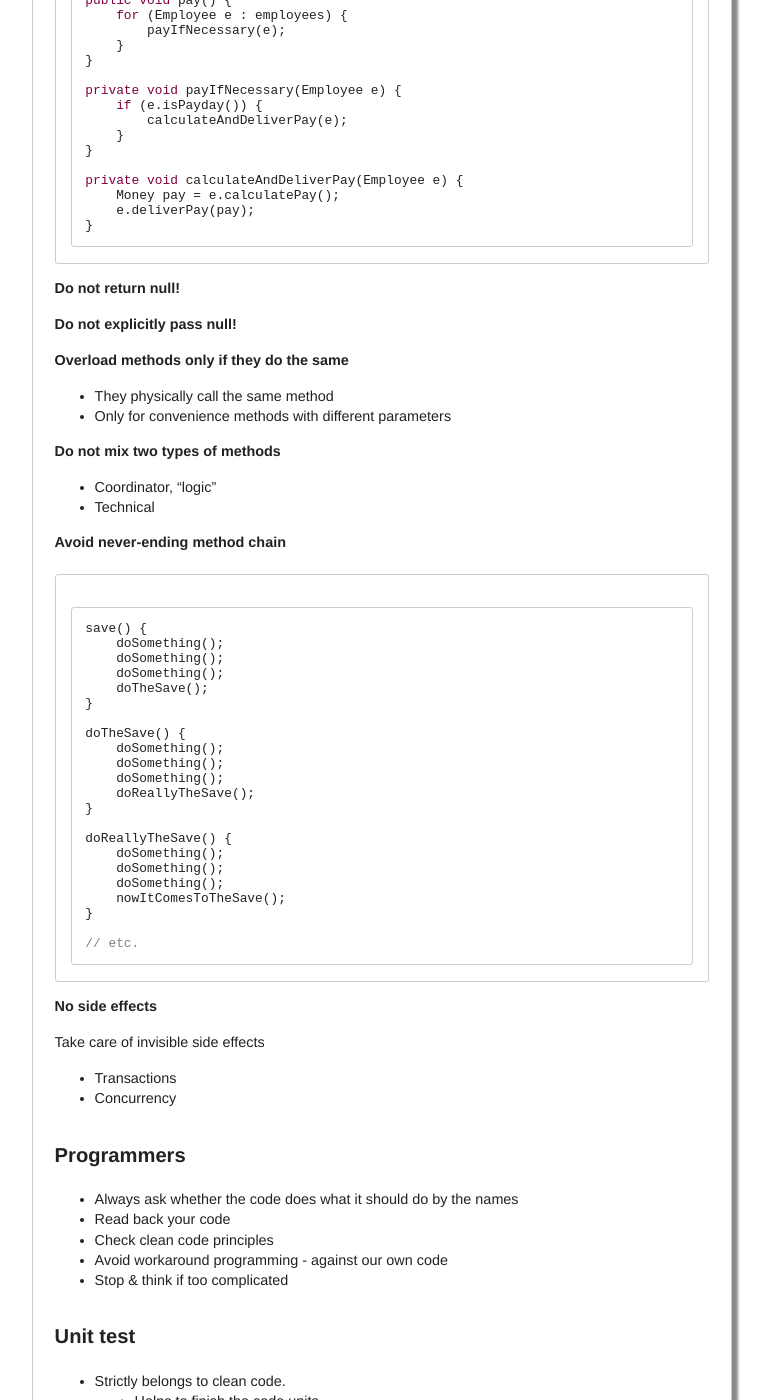
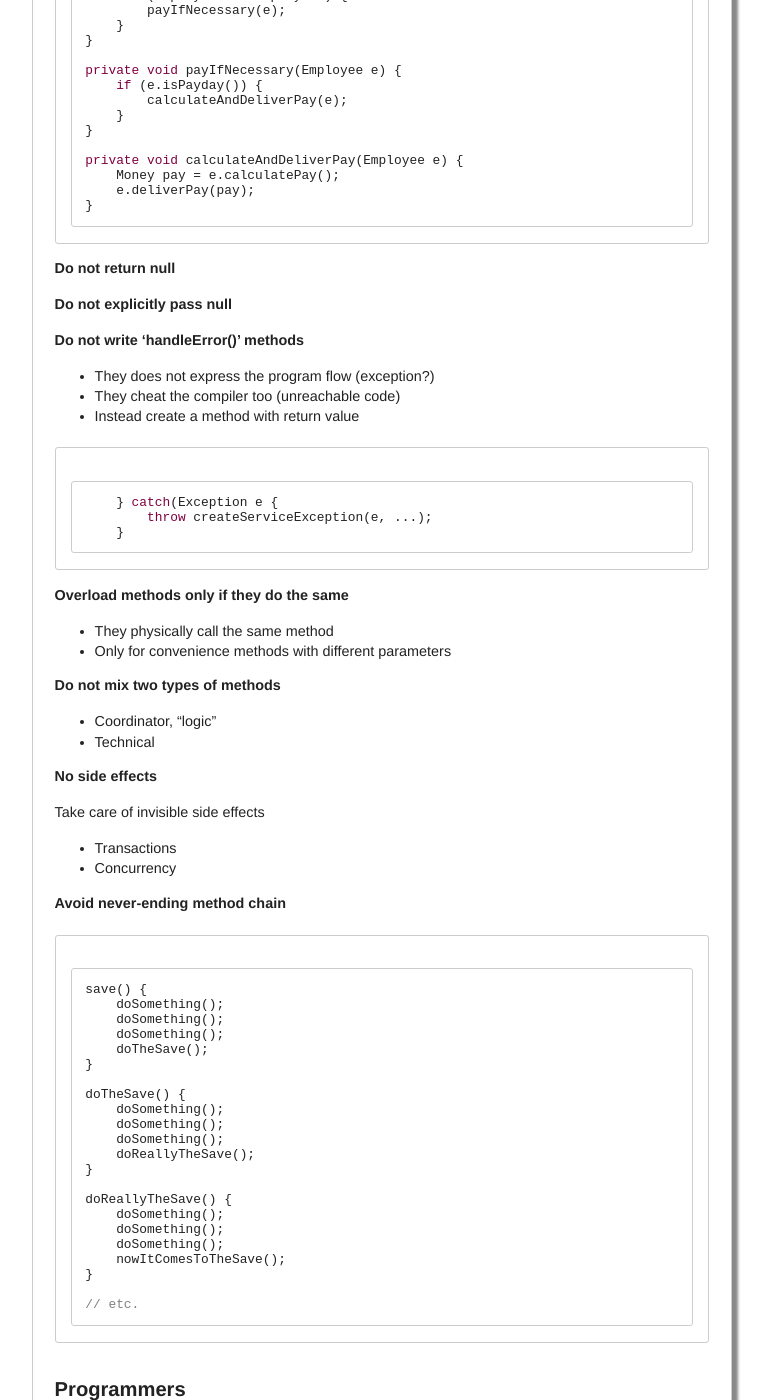
Before and after one commit to woj-tek/petozoltan.github.io, a Jekyll site: the page built from _posts/2016-08-24-clean-code-introduction.md, in a window 1280 px wide and 1400 px high, scrolled down 9028 px. Shown: the whole window, without its empty margins (258-1029 px from the left). Built offline with Jekyll 4.4.1, drawn with Linux system fonts in a browser that asks for light colours; some of the changed text lies outside the part shown.

Commit message:
Update 2016-08-24-clean-code-introduction.md

````diff
--- a/_posts/2016-08-24-clean-code-introduction.md
+++ b/_posts/2016-08-24-clean-code-introduction.md
@@ -352,8 +352,7 @@
 
 **Loose coupling**
 
-- Dependency inversion
-  https://petozoltan.github.io/images/clean-code-outline/uml-dependency-inversion.png
+- [Dependency inversion](https://petozoltan.github.io/images/clean-code-outline/uml-dependency-inversion.png)
 
 **Class types**
 
@@ -441,9 +440,21 @@
 }
 ```
 
-**Do not return null!**
+**Do not return null**
 
-**Do not explicitly pass null!**
+**Do not explicitly pass null**
+
+**Do not write 'handleError()' methods**
+
+- They does not express the program flow (exception?)
+- They cheat the compiler too (unreachable code)
+- Instead create a method with return value
+
+``` java
+    } catch(Exception e {
+        throw createServiceException(e, ...);
+    }
+```
 
 **Overload methods only if they do the same**
 
````
Also changed, not shown: other parts of _posts/2016-08-24-clean-code-introduction.md (+7 -7 lines).
